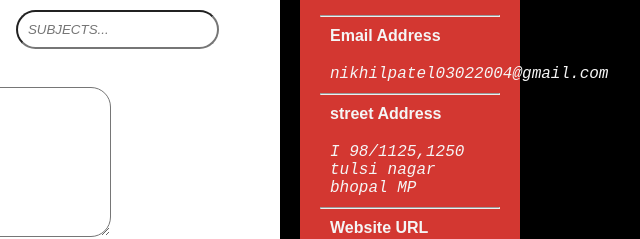
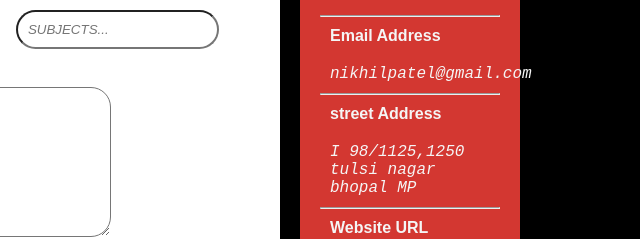
Before and after one commit to nikhil0441/Single-Page, a plain HTML site: page index.html in a window 1280 px wide. Shown: the part 3361-3600 px from the top of the page, 640-1280 px from the left. Drawn offline with Linux system fonts and the light colour scheme.

Commit message:
added html

```diff
--- a/index.html
+++ b/index.html
@@ -177,7 +177,7 @@ cursus ullamcorper.</p>
                      <p>9039373762</p>
                      <hr>
                      <h4>Email Address</h4>
-                     <p>nikhilpatel03022004@gmail.com</p>
+                     <p>nikhilpatel@gmail.com</p>
                       <hr>
                       <h4>street Address</h4>
                       <p>I 98/1125,1250 tulsi nagar bhopal MP</p>
```
